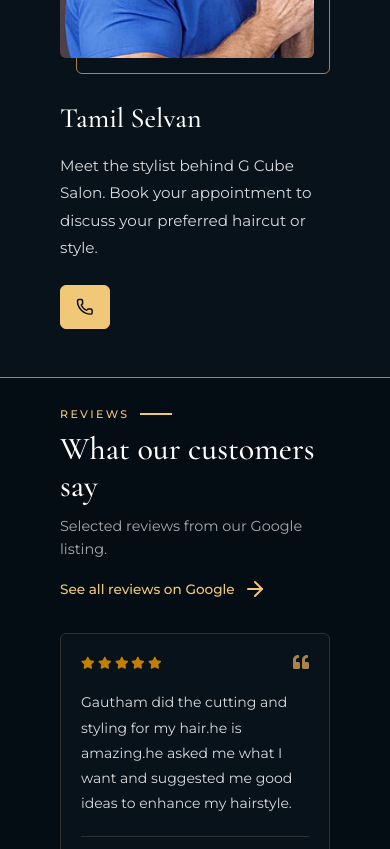
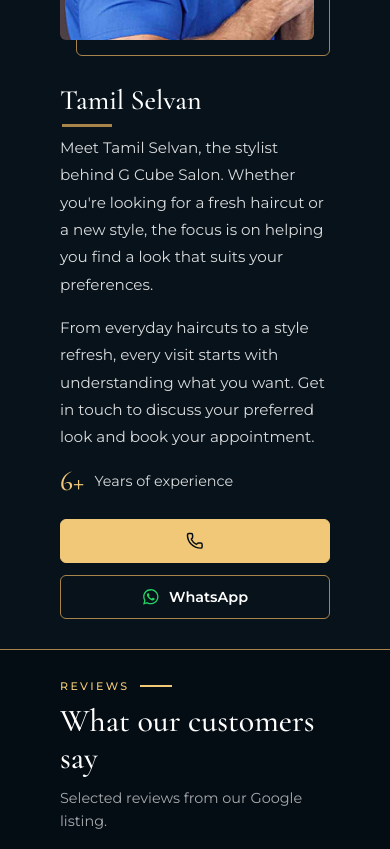
Before and after one commit to kathiravan-devs/g-cube-salon, a React (Vite) app: page / in a window 390 px wide. Shown: the part 1700-2549 px from the top of the page. Built offline with nearby package versions, Linux system fonts and the light colour scheme.

Commit message:
stylist page updated

```diff
--- a/src/pages/home/Stylist.tsx
+++ b/src/pages/home/Stylist.tsx
@@ -1,41 +1,79 @@
 
 import { Phone } from 'lucide-react';
-import { salon } from '../../data/salon';
+import { FaWhatsapp } from 'react-icons/fa';
+import { salon, whatsappLink } from '../../data/salon';
 import './stylist.css';
 
 export function Stylist() {
     return (
-        <section className="stylist-section" aria-labelledby="stylist-heading">
+        <section
+            className="stylist-section"
+            aria-labelledby="stylist-heading"
+        >
             <div className="stylist-header">
                 <span className="section-eyebrow">OUR STYLIST</span>
-                <h2 className="stylist-heading">Meet Your Stylist</h2>
+                <h2 id="stylist-heading" className="stylist-heading">
+                    Meet Your Stylist
+                </h2>
             </div>
 
             <div className="stylist-content">
                 <div className="stylist-image">
                     <img
-                        src='images/sample-barber.jpg'
+                        src="/images/sample-barber.jpg"
                         alt="Tamil Selvan, stylist at G Cube Salon"
                         loading="lazy"
+                        decoding="async"
                     />
                 </div>
 
                 <div className="stylist-info">
                     <h3 className="stylist-name">Tamil Selvan</h3>
 
-                    <p className="stylist-description">
-                        Meet the stylist behind G Cube Salon. Book your appointment
-                        to discuss your preferred haircut or style.
+                    <div className="stylist-description">
+                        <p>
+                            Meet Tamil Selvan, the stylist behind G Cube Salon.
+                            Whether you're looking for a fresh haircut or a new
+                            style, the focus is on helping you find a look that
+                            suits your preferences.
                         </p>
 
+                        <p>
+                            From everyday haircuts to a style refresh, every
+                            visit starts with understanding what you want.
+                            Get in touch to discuss your preferred look and
+                            book your appointment.
+                        </p>
+                    </div>
+
+                    <p className="stylist-experience">
+                        <span className="experience-number">6+</span>
+                        <span>Years of experience</span>
+                    </p>
+
+                    <div className="stylist-actions">
                         <a
                             href={salon.phoneHref}
                             className="phone-button"
                             aria-label={`Call G Cube Salon at ${salon.phone}`}
                         >
-                        <Phone aria-hidden="true" />
+                            <Phone size={18} aria-hidden="true" />
                             <span>{salon.phone}</span>
                         </a>
+
+                        <a
+                            href={whatsappLink(
+                                'Hi, I want to book an appointment'
+                            )}
+                            className="whatsapp-button"
+                            aria-label={`Book an appointment on WhatsApp at ${salon.whatsapp}`}
+                            target="_blank"
+                            rel="noopener noreferrer"
+                        >
+                            <FaWhatsapp aria-hidden="true" />
+                            <span>WhatsApp</span>
+                        </a>
+                    </div>
                 </div>
             </div>
         </section>
--- a/src/pages/home/stylist.css
+++ b/src/pages/home/stylist.css
@@ -1,13 +1,21 @@
+
 /* Stylist section
    Uses existing tokens: --dark, --dark-2, --white, --gold, --gold-dark,
    --text-muted, --font-heading, --side-padding */
 
 .stylist-section {
-    /* Match the vertical padding of your other sections */
-    padding: clamp(3rem, 6vw, 5rem) var(--side-padding);
-    /* If the neighbouring section uses the same shade, swap to var(--dark) */
+    position: relative;
+    padding: 30px var(--side-padding);
     background: var(--dark-2);
     color: var(--white);
+}
+
+.stylist-section::before {
+    content: '';
+    position: absolute;
+    inset: 0 0 auto;
+    height: 0.01rem;
+    background-color: var(--gold-dark);
 }
 
 /* Header */
@@ -36,10 +44,10 @@
     gap: clamp(2rem, 5vw, 4rem);
 }
 
-/* Photo with an offset gold frame (the one decorative detail) */
+/* Photo with offset gold frame */
 .stylist-image {
     position: relative;
-    padding: 0 1rem 1rem 0; /* room for the frame, keeps it inside the layout */
+    padding: 0 1rem 1rem 0;
 }
 
 .stylist-image::before {
@@ -51,17 +59,17 @@
 }
 
 .stylist-image img {
-    position: relative; /* sits above the frame */
+    position: relative;
     display: block;
     width: 100%;
     aspect-ratio: 4 / 5;
     object-fit: cover;
     object-position: center top;
     border-radius: 6px;
-    background: var(--dark); /* visible while the lazy image loads */
+    background: var(--dark);
 }
 
-/* Info */
+/* Stylist information */
 .stylist-info {
     display: flex;
     flex-direction: column;
@@ -71,6 +79,7 @@
 }
 
 .stylist-name {
+    position: relative;
     margin: 0;
     color: var(--white);
     font-family: var(--font-heading);
@@ -79,24 +88,67 @@
     line-height: 1.2;
 }
 
+.stylist-name::after {
+    content: '';
+    position: absolute;
+    bottom: -9px;
+    left: 2px;
+    width: 50px;
+    height: 0.2rem;
+    background-color: var(--gold-dark);
+}
+
+/* Stylist description */
 .stylist-description {
+    max-width: 60ch;
     margin: 0;
-    max-width: 60ch;
     color: var(--text-muted);
     font-size: 0.95rem;
     line-height: 1.8;
 }
 
-/* Call button
-   Scoped under .stylist-info: plain CSS is global in React,
-   so a bare .phone-button could collide with another component. */
+.stylist-description p {
+    margin: 0 0 1rem;
+}
+
+.stylist-description p:last-child {
+    margin-bottom: 0;
+}
+
+/* Experience */
+.stylist-experience {
+    display: flex;
+    align-items: center;
+    gap: 0.65rem;
+    margin: 0;
+    color: var(--text-muted);
+    font-size: 0.9rem;
+}
+
+.experience-number {
+    color: var(--gold);
+    font-family: var(--font-heading);
+    font-size: 1.75rem;
+    font-weight: 500;
+    line-height: 1;
+}
+
+/* Call + WhatsApp actions */
+.stylist-actions {
+    display: flex;
+    align-items: center;
+    flex-wrap: wrap;
+    gap: 0.75rem;
+    margin-top: 0.5rem;
+}
+
+/* Call button */
 .stylist-info .phone-button {
     display: inline-flex;
     align-items: center;
     justify-content: center;
     gap: 0.6rem;
     min-height: 2.75rem;
-    margin-top: 0.5rem;
     padding: 0 1.5rem;
     background: var(--gold);
     border: 1px solid var(--gold);
@@ -120,11 +172,50 @@
     outline-offset: 3px;
 }
 
-/* Hover only where a real pointer exists, so it doesn't stick after a tap */
+/* WhatsApp button */
+.stylist-info .whatsapp-button {
+    display: inline-flex;
+    align-items: center;
+    justify-content: center;
+    gap: 0.6rem;
+    min-height: 2.75rem;
+    padding: 0 1.5rem;
+    background: transparent;
+    border: 1px solid var(--gold-dark);
+    border-radius: 6px;
+    color: var(--white);
+    font-size: 0.9rem;
+    font-weight: 600;
+    text-decoration: none;
+    transition:
+        background-color 0.2s ease,
+        color 0.2s ease,
+        border-color 0.2s ease;
+}
+
+.stylist-info .whatsapp-button svg {
+    flex-shrink: 0;
+    width: 1.1rem;
+    height: 1.1rem;
+    color: #25d366;
+}
+
+.stylist-info .whatsapp-button:focus-visible {
+    outline: 2px solid var(--white);
+    outline-offset: 3px;
+}
+
+/* Hover only where a real pointer exists */
 @media (hover: hover) {
     .stylist-info .phone-button:hover {
         background: transparent;
         color: var(--gold);
+    }
+
+    .stylist-info .whatsapp-button:hover {
+        background: var(--gold);
+        border-color: var(--gold);
+        color: var(--dark);
     }
 }
 
@@ -135,7 +226,7 @@
     }
 }
 
-/* Mobile: stacked, full-width call button */
+/* Mobile: stacked layout and full-width buttons */
 @media (max-width: 600px) {
     .stylist-header {
         margin-bottom: 1.75rem;
@@ -150,13 +241,22 @@
         max-width: 24rem;
     }
 
-    .stylist-info .phone-button {
-        align-self: stretch;
+    .stylist-actions {
+        width: 100%;
+        flex-direction: column;
+        align-items: stretch;
+    }
+
+    .stylist-info .phone-button,
+    .stylist-info .whatsapp-button {
+        width: 100%;
     }
 }
 
+/* Respect reduced-motion preferences */
 @media (prefers-reduced-motion: reduce) {
-    .stylist-info .phone-button {
+    .stylist-info .phone-button,
+    .stylist-info .whatsapp-button {
         transition: none;
     }
 }
```
Lines whose indentation alone changed are shown as unchanged.
